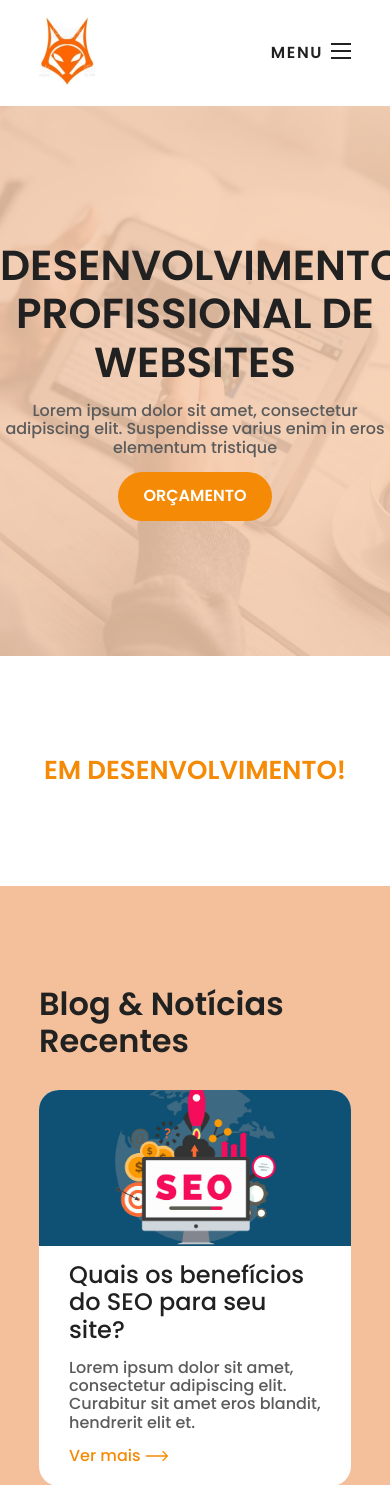
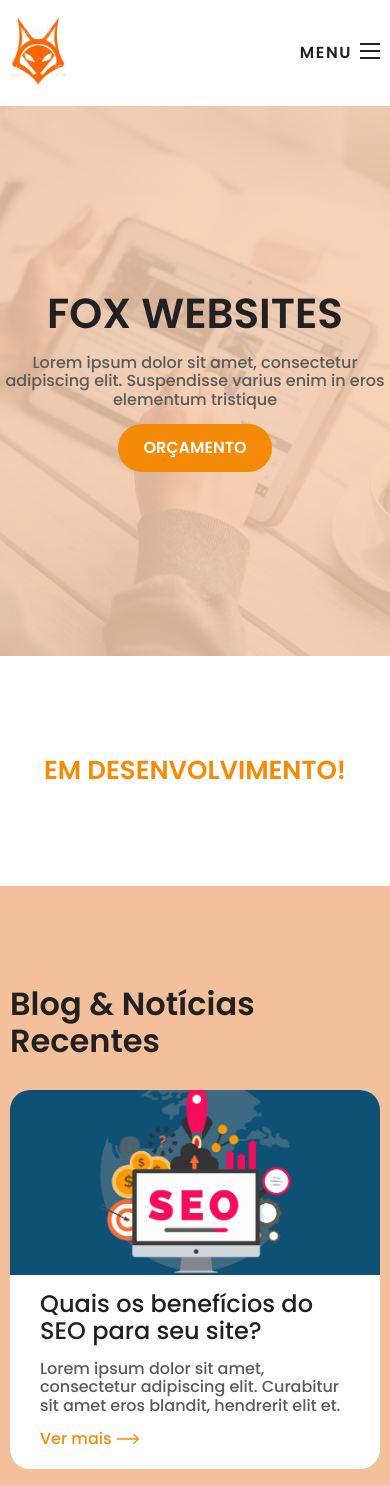
Before and after one commit to Fox-Websites/Fox-Webites, a PHP site: page /blog.html in a window 390 px wide; the page is wider, and only the part inside the window is pictured. Shown: the top 1485 px of that part. Run offline with PHP 8.4, Linux system fonts and the light colour scheme; some libraries are stand-ins or nearby versions.

Commit message:
Correções da resonsividade do site

```diff
--- a/blog.html
+++ b/blog.html
@@ -49,7 +49,7 @@
       <div id="banner__background"></div>
     </div>
     <div id="banner__content">
-      <h1 id="banner__title">Desenvolvimento Profissional de WebSites</h1>
+      <h1 id="banner__title">Fox Websites</h1>
       <p id="banner_subtitle">
         Lorem ipsum dolor sit amet, consectetur adipiscing elit. Suspendisse
         varius enim in eros elementum tristique
--- a/style/scss/_about.scss
+++ b/style/scss/_about.scss
@@ -1,5 +1,5 @@
 #about {
-  width: $widthContent;
+  max-width: $widthContent;
   margin: 100px auto;
   display: flex;
   flex-direction: row;
@@ -53,7 +53,7 @@
 }
 
 #teamwork {
-  width: $widthContent;
+  max-width: $widthContent;
   margin: 100px auto;
   display: flex;
   flex-direction: column;
@@ -122,6 +122,7 @@
   #about {
     flex-direction: column;
     gap: 50px;
+    padding: 0 10px;
     #about__content {
       flex: none;
       #about__content__title {
@@ -130,6 +131,7 @@
     }
     #about__content__image {
       flex: none;
+      width: 80%;
       #about__content__image__bloc {
         &::after {
           width: 100px;
@@ -140,6 +142,7 @@
   }
 
   #teamwork {
+    padding: 10px;
     #teamwork__title {
       text-align: center;
       max-width: 100%;
@@ -157,4 +160,10 @@
       }
     }
   }
+
+  #posts {
+    #posts__container {
+      padding: 100px 10px;
+    }
+  }
 }
--- a/style/scss/_base.scss
+++ b/style/scss/_base.scss
@@ -8,7 +8,7 @@ $davysGrey: #5b5b5b;
 
 $poppins: "Poppins", sans-serif;
 
-$widthContent: 80vw; //980px
+$widthContent: 960px;
 $boxHeight: 550px;
 
 ::-webkit-scrollbar-track {
--- a/style/scss/_contact.scss
+++ b/style/scss/_contact.scss
@@ -1,5 +1,5 @@
 #contact {
-  width: $widthContent;
+  max-width: $widthContent;
   margin: 100px auto;
   display: flex;
   flex-direction: row;
@@ -120,6 +120,7 @@
   #contact {
     flex-direction: column;
     gap: 30px;
+    padding: 0 10px;
     #contact__content {
       #contact__content__title {
         text-align: center;
--- a/style/scss/_home.scss
+++ b/style/scss/_home.scss
@@ -1,5 +1,5 @@
 #schedule {
-  width: $widthContent;
+  max-width: $widthContent;
   margin: 100px auto;
   display: flex;
   flex-direction: column;
@@ -44,10 +44,10 @@
 }
 
 #differential {
-  width: 100%;
+  max-width: 100%;
   background-color: $peachOrange;
   #differential__container {
-    width: $widthContent;
+    max-width: $widthContent;
     margin: 0 auto;
     padding: 100px 0;
     #differential__header {
@@ -104,7 +104,7 @@
 }
 
 #projects {
-  width: $widthContent;
+  max-width: $widthContent;
   margin: 100px auto;
   display: flex;
   flex-direction: column;
@@ -242,7 +242,7 @@
 }
 
 #testimonial {
-  width: $widthContent;
+  max-width: $widthContent;
   margin: 100px auto;
   .swiper {
     width: 100%;
@@ -288,7 +288,7 @@
   width: 100%;
   background-color: $peachOrange;
   #posts__container {
-    width: $widthContent;
+    max-width: $widthContent;
     margin: 0 auto;
     display: flex;
     flex-direction: column;
@@ -349,6 +349,7 @@
 /* Smartphone */
 @media only screen and (max-width: 768px) {
   #schedule {
+    padding: 0 10px;
     #schedule__title {
       font-size: 24px;
     }
@@ -360,6 +361,8 @@
 
   #differential {
     #differential__container {
+      padding-left: 10px;
+      padding-right: 10px;
       #differential__header {
         flex-direction: column;
         #differential__title {
@@ -373,6 +376,7 @@
   }
 
   #projects {
+    padding: 0 10px;
     #projects__title {
       font-size: 24px;
     }
@@ -418,6 +422,7 @@
 
   #posts {
     #posts__container {
+      padding: 0 10px;
       #posts__list {
         flex-direction: column;
         gap: 50px;
--- a/style/scss/_policy.scss
+++ b/style/scss/_policy.scss
@@ -1,5 +1,5 @@
 #policy {
-  width: $widthContent;
+  max-width: $widthContent;
   margin: 100px auto;
   display: flex;
   flex-direction: column;
@@ -56,6 +56,7 @@
 /* Smartphone */
 @media only screen and (max-width: 768px) {
   #policy {
+    padding: 0 10px;
     #policy__title {
       font-size: 32px;
       text-align: center;
--- a/style/scss/_portfolio.scss
+++ b/style/scss/_portfolio.scss
@@ -103,6 +103,7 @@
 /* Smartphone */
 @media only screen and (max-width: 768px) {
   #portfolio {
+    padding: 0 10px;
     #portfolio__title {
       text-align: center;
     }
--- a/style/scss/_terms.scss
+++ b/style/scss/_terms.scss
@@ -1,5 +1,5 @@
 #terms {
-  width: $widthContent;
+  max-width: $widthContent;
   margin: 100px auto;
   display: flex;
   flex-direction: column;
@@ -46,6 +46,7 @@
 /* Smartphone */
 @media only screen and (max-width: 768px) {
   #terms {
+    padding: 0 10px;
     #terms__title {
       font-size: 32px;
       text-align: center;
--- a/style/scss/style.scss
+++ b/style/scss/style.scss
@@ -225,7 +225,7 @@ html {
     position: absolute;
   }
   #footer__wrapper {
-    width: $widthContent;
+    max-width: $widthContent;
     margin: 0 auto;
     display: flex;
     padding: 100px 0;
@@ -499,6 +499,9 @@ html {
 
   #header {
     #header__container {
+      #header__brand {
+        margin-left: 10px;
+      }
       #header__info {
         #header__menu {
           button {
@@ -527,7 +530,7 @@ html {
           }
           #btn-mobile {
             display: flex;
-            padding: 0.5rem 0;
+            padding: 8px 10px;
             font-size: 1rem;
             border: none;
             background: none;
```
Also changed, not shown: style/css/style.css. Lines whose indentation alone changed are shown as unchanged.
